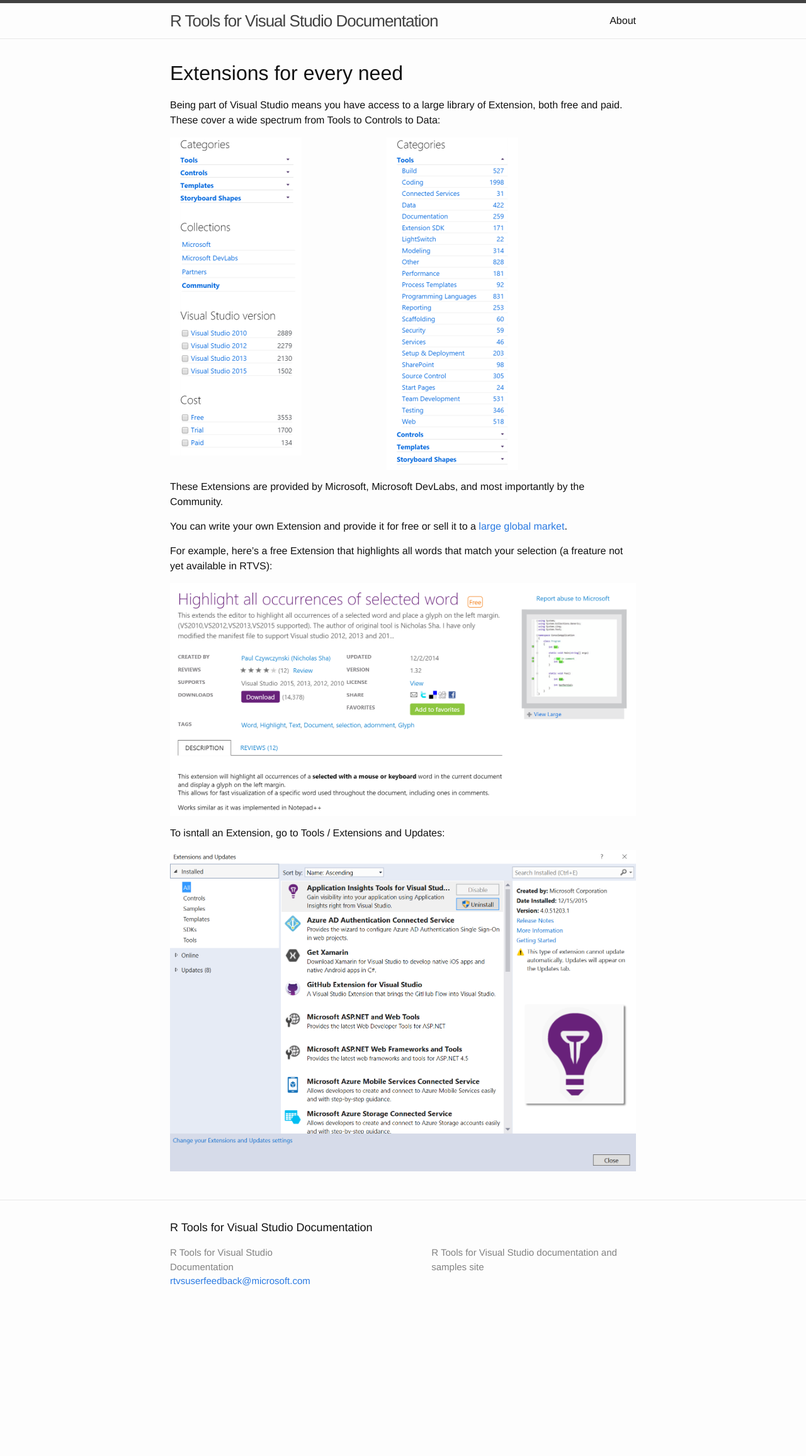
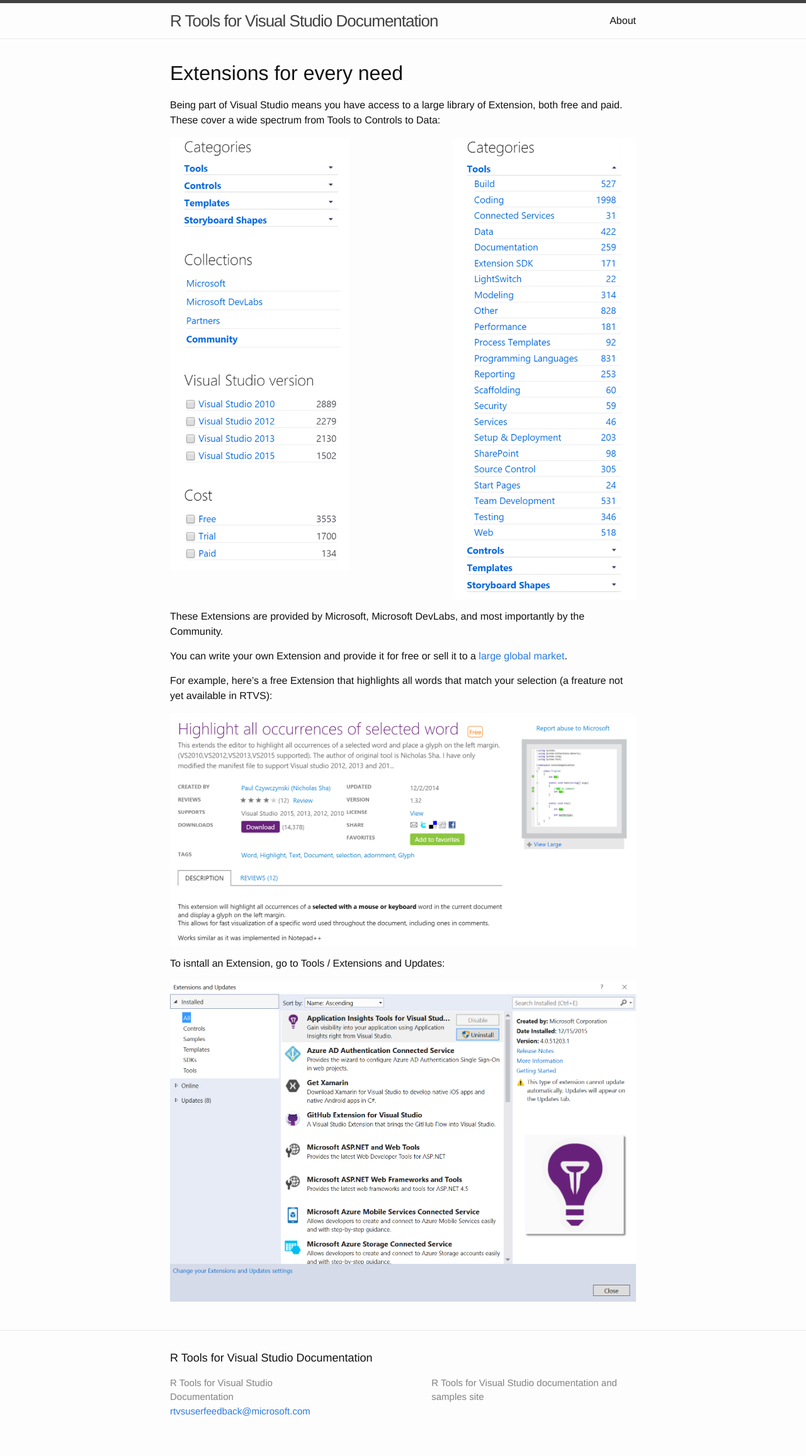
Before and after one commit to microsoft/RTVS-docs, a Jekyll site: the page built from extensions.md, in a window 1280 px wide. Shown: the whole page at 63% size. Built offline with Jekyll 4.4.1, drawn with Linux system fonts in a browser that asks for light colours; before the commit the page ends 2106 px from its top, so only the background shows below that.

Commit message:
fixed casing, higher res pic

```diff
--- a/extensions.md
+++ b/extensions.md
@@ -6,7 +6,7 @@
 
 Being part of Visual Studio means you have access to a large library of Extension, both free and paid.  These cover a wide spectrum from Tools to Controls to Data:
 
-![Extensions.cats](./media/extensions.cats.png)
+![extensions.cats](./media/extensions.cats.png)
 
 
 These Extensions are provided by Microsoft, Microsoft DevLabs, and most importantly by the Community.
@@ -22,4 +22,4 @@
 To isntall an Extension, go to Tools / Extensions and Updates:
 
 
-![Extensions.vs](./media/extensions.vs.png)
+![extensions.vs](./media/extensions.vs.png)
```
Also changed, not shown: index.md (+1 -1 lines), media/extensions.cats.png.
